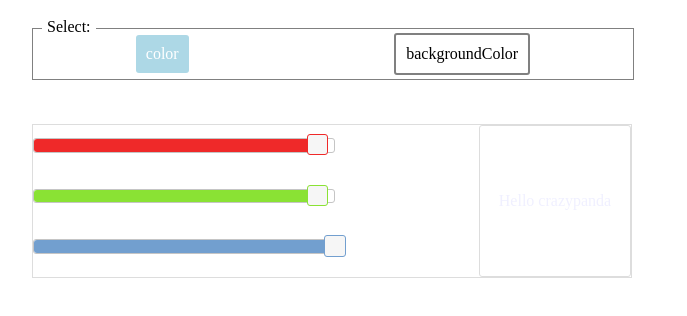
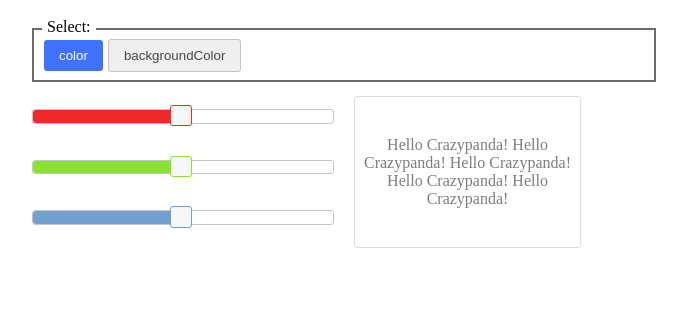
Before and after one commit to forw1k/colors, a plain HTML site: page index.html in a window 1280 px wide. Shown: the whole page, without its empty margins (308-995 px from the left). Drawn offline with nearby package versions, Linux system fonts and the light colour scheme.

Commit message:
commit 2

```diff
--- a/index.html
+++ b/index.html
@@ -16,8 +16,8 @@
     <div class="wrapper">
       <span class="text">Select:</span>
       <div id="buttons" class="buttons">
-        <div id="color" class="color focus tab-1">color</div>
-        <div id="background-color" class="color tab-2">backgroundColor</div>
+        <button id="color" class="color focus tab-1">color</иг>
+        <button id="background-color" class="color tab-2">backgroundColor</button>
       </div>
       <div class="content ui-widget-content">
         <div class="left">
@@ -27,7 +27,7 @@
         </div>
         <div class="right">
           <div id="area" class="myclass ui-widget-content ui-corner-all">
-            Hello crazypanda
+            Hello Crazypanda! Hello Crazypanda!  Hello Crazypanda!  Hello Crazypanda!  Hello Crazypanda!
           </div>
         </div>
       </div>
--- a/index.js
+++ b/index.js
@@ -20,9 +20,9 @@ $(document).ready(function () {
         slide: refreshTextColor,
         change: refreshTextColor,
     });
-    $("#red").slider("value", 240);
-    $("#green").slider("value", 240);
-    $("#blue").slider("value", 255);
+    $("#red").slider("value", 125);
+    $("#green").slider("value", 125);
+    $("#blue").slider("value", 125);
     });
 
     function refreshTextColor() {
@@ -34,7 +34,7 @@ $(document).ready(function () {
     }
 
     $("#buttons")
-    .children()
+    .children('button')
     .click(function (e) {
         $(".focus").removeClass("focus");
         $(this).addClass("focus");
--- a/main.css
+++ b/main.css
@@ -1,6 +1,6 @@
 .wrapper {
     width: 600px;
-    height: 250px;
+    height: 220px;
     margin: 0 auto;
     padding-top: 20px;
     display: flex;
@@ -10,20 +10,25 @@
 }
 .buttons {
     width: 100%;
-    height: 50px;
-    border: 1px solid grey;
+    height: 40px;
+    border: 2px solid #6c6c6c;
+    padding: 5px 10px;
     display: flex;
     align-items: center;
-    justify-content: space-around;
 }
 .color {
-    padding: 10px;
-    border: 2px solid grey;
+    padding: 8px 15px;
+    border: 1px solid #c3c3c3;
     border-radius: 3px;
     cursor: pointer;
+    margin-right: 5px;
+    color: #474747;
+}
+.color:last-child {
+    margin-right: 0;
 }
 .color.focus {
-    background: lightblue;
+    background: #4072fe;
     color: white;
     border: none;
 }
@@ -35,18 +40,17 @@
     top: 10px;
     left: 10px;
 }
-.myclass {
+.content {
+    display: flex;
+    border: none;
+}
+#area {
+    width: 225px;
+    height: 150px;
     display: flex;
     align-items: center;
-    justify-content: center;
-}
-.content {
-    display: flex;
-    justify-content: space-between;
-}
-#area {
-    width: 150px;
-    height: 150px;
+    text-align: center;
+    color: f6f6f6;
 }
 .line {
     width: 300px;
@@ -56,6 +60,7 @@
     display: flex;
     flex-direction: column;
     justify-content: space-around;
+    margin-right: 20px;
 }
 
 #red .ui-slider-range {
```
Also changed, not shown: 1 other file.
